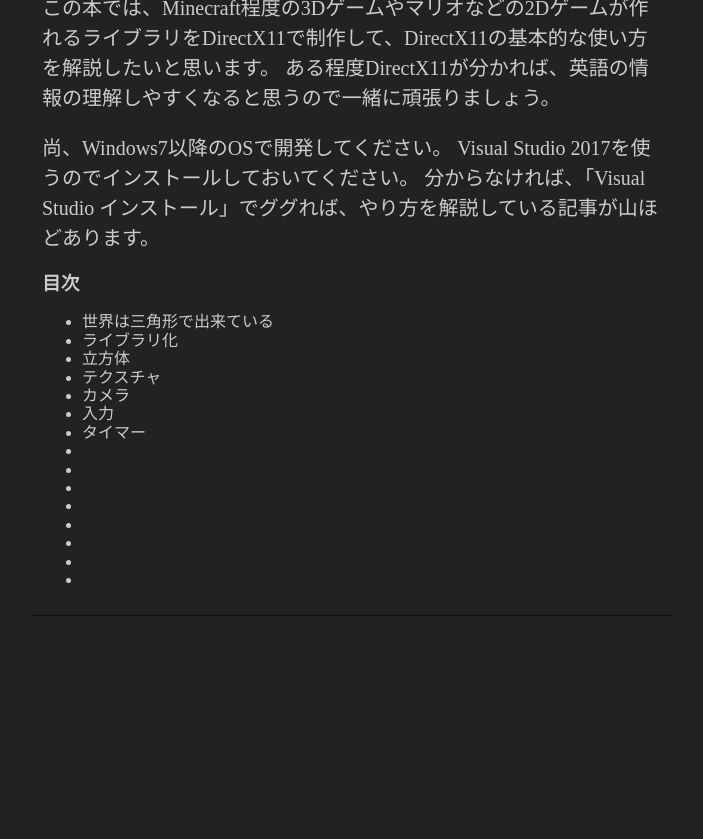
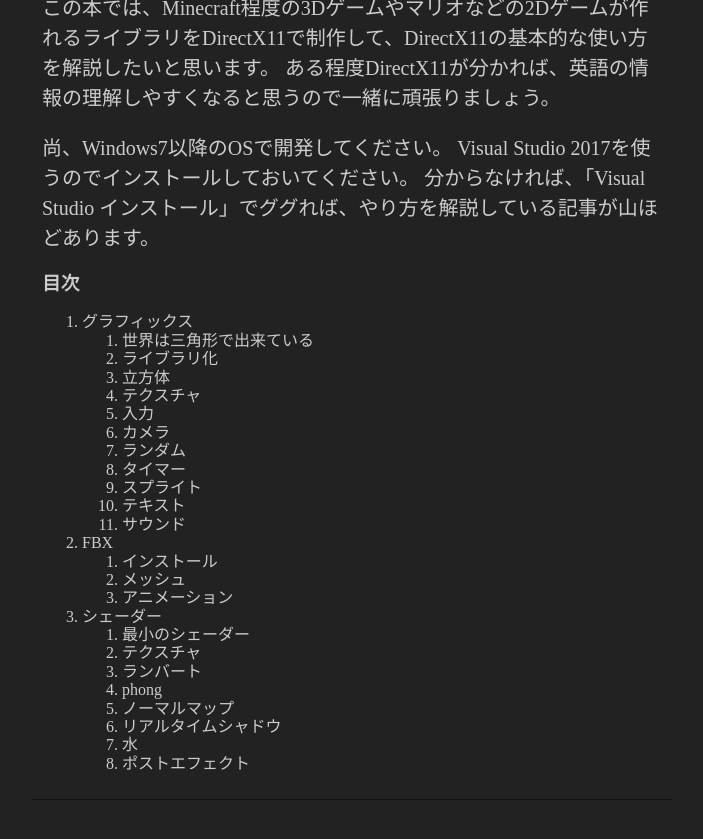
Before and after one commit to itukikikuti/windblow.net, a Jekyll site: the page built from _posts/2018-04-06-まだDirectX11で消耗してるの？.md, in a window 1280 px wide and 900 px high, scrolled down 637 px. Shown: the top 839 px of the window, without its empty margins (288-991 px from the left). Built offline with Jekyll 4.4.1, drawn with Linux system fonts in a browser that asks for light colours; before the commit the page ends 1353 px from its top, so only the background shows below that.

Commit message:
Update 2018-04-06-まだDirectX11で消耗してるの？.md

```diff
--- a/_posts/2018-04-06-まだDirectX11で消耗してるの？.md
+++ b/_posts/2018-04-06-まだDirectX11で消耗してるの？.md
@@ -22,18 +22,28 @@
 分からなければ、「Visual Studio インストール」でググれば、やり方を解説している記事が山ほどあります。
 
 ### 目次
-- 世界は三角形で出来ている
-- ライブラリ化
-- 立方体
-- テクスチャ
-- カメラ
-- 入力
-- タイマー
--
--
--
--
--
--
--
--
+1. グラフィックス
+    1. 世界は三角形で出来ている
+    1. ライブラリ化
+    1. 立方体
+    1. テクスチャ
+    1. 入力
+    1. カメラ
+    1. ランダム
+    1. タイマー
+    1. スプライト
+    1. テキスト
+    1. サウンド
+1. FBX
+    1. インストール
+    1. メッシュ
+    1. アニメーション
+1. シェーダー
+    1. 最小のシェーダー
+    1. テクスチャ
+    1. ランバート
+    1. phong
+    1. ノーマルマップ
+    1. リアルタイムシャドウ
+    1. 水
+    1. ポストエフェクト
```
